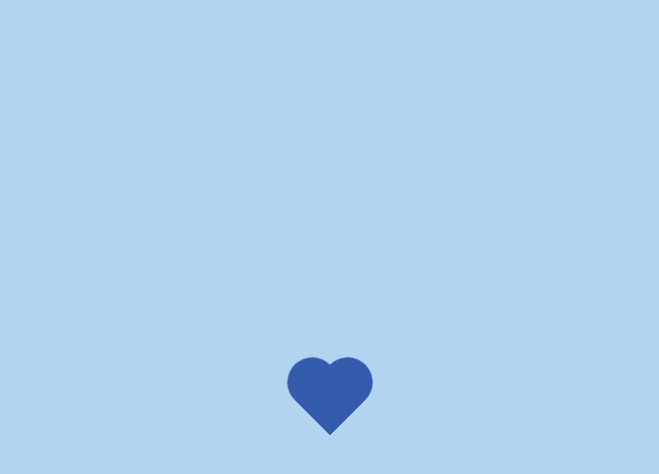
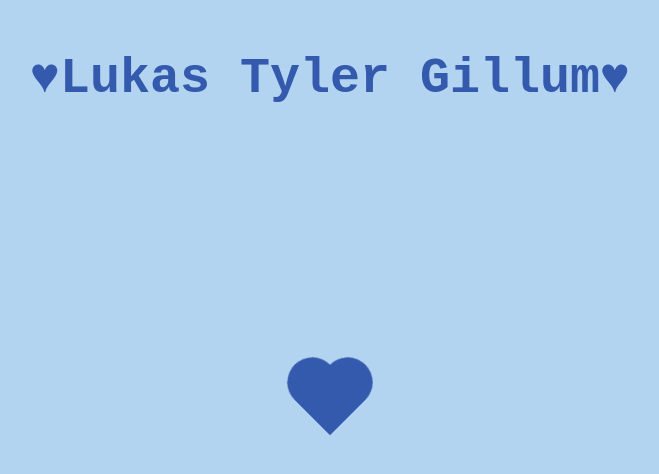
Before and after one commit to JessicaJJBryant/BeatingHeart, a plain HTML site: page index.html in a window 1280 px wide. Shown: the whole page, without its empty margins (310-969 px from the left). Drawn offline with Linux system fonts and the light colour scheme.

Commit message:
Add h1 text to html file and style text in css file

```diff
--- a/index.html
+++ b/index.html
@@ -9,7 +9,9 @@
     <title>CSS Beating Heart Animation</title>
 </head>
 <body>
-    <div id="back"></div>
+    <div id="back">
+        <h1>&hearts;Lukas Tyler  Gillum&hearts;</h1>
+    </div>
     <div id="heart"></div>
 </body>
 </html>
--- a/style.css
+++ b/style.css
@@ -1,3 +1,13 @@
+h1 {
+    margin-top: 50px;
+    text-align: center;
+    font-family:monospace;
+    font-size: 50px;
+    color:rgb(52, 90, 173);
+}
+h1:hover {
+    font-size: 70px;
+}
 #back {
     position: fixed;
     padding: 0;
```
